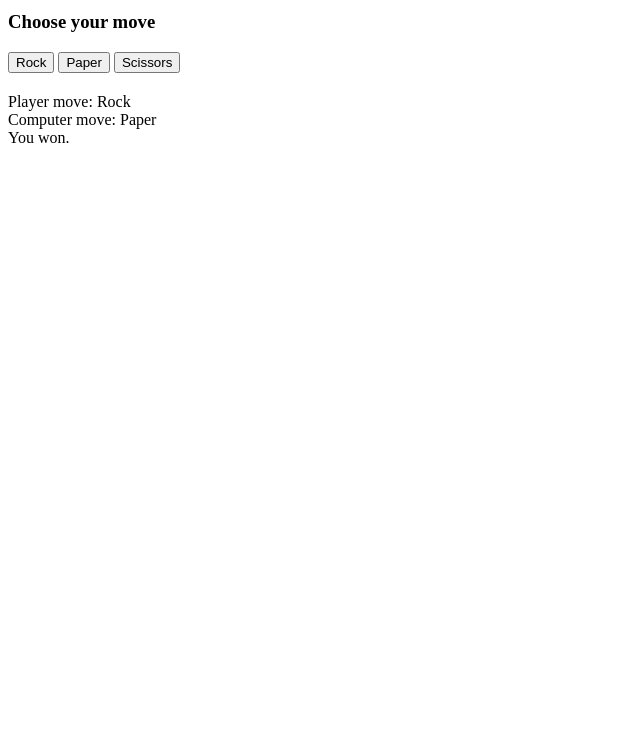
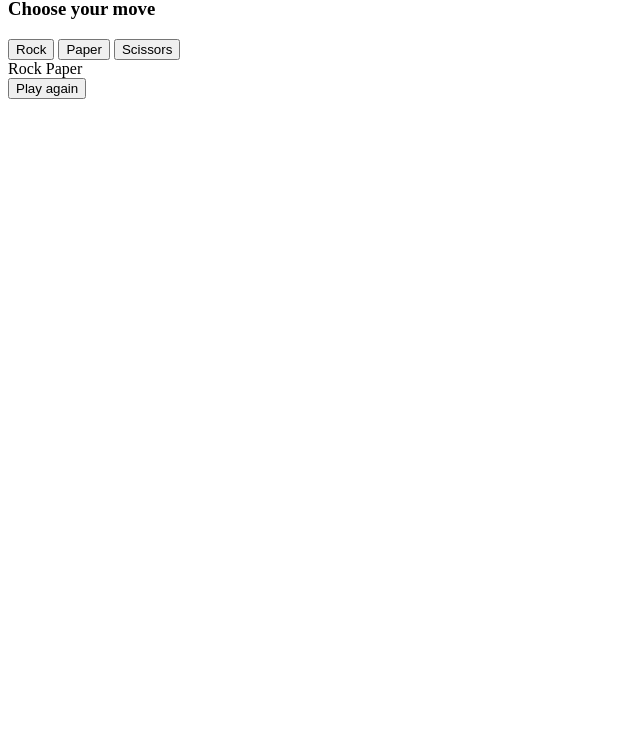
Before and after one commit to JakBuczek/rock-paper-scissors, a plain HTML site: page index.html in a window 1280 px wide. Shown: the part 69-800 px from the top of the page, without its empty margins (0-640 px from the left). Drawn offline with Linux system fonts and the light colour scheme.

Commit message:
add icons class

```diff
--- a/index.html
+++ b/index.html
@@ -6,24 +6,29 @@
         <title></title>
     </head>
     <body>
+        <main class="page">
+            <section class="page__header">
         <h1>Rock, paper, scissors</h1>
-        <h3>Choose your move</h3>
-        <div class="moves">
-            <button id="rock">Rock</button>
-            <button id="paper">Paper</button>
-            <button id="scissors">Scissors</button>
-        </div>
-        <div class="result">
-            <div>
-                <span>Player move:</span>
+            </section>
+            <section class="page__moves">
+                <h3 class="page__moves-title">Choose your move</h3>
+                    <div class="page__moves-icons">
+                        <button class="icon" id="rock">Rock</button>
+                        <button class="icon" id="paper">Paper</button>
+                        <button class="icon" id="scissors">Scissors</button>
+                    </div>
+            </section>
+        <section class="pages__result">
+            <div class="pages__result-icons">
                 <span id="playermove">Rock</span>
-            </div>
-            <div>
-                <span>Computer move:</span>
                 <span id="computermove">Paper</span>
             </div>
-            <div id="result">You won.</div>
-        </div>
+            <div class="pages__result-subtitle">
+                <div id="result"></div>
+                <button class="pages__result-restart">Play again</button>
+            </div>
+        </section>
+        </main>
         <script src='./functions.js'>
         </script>
         <script src='./script.js'>
```
